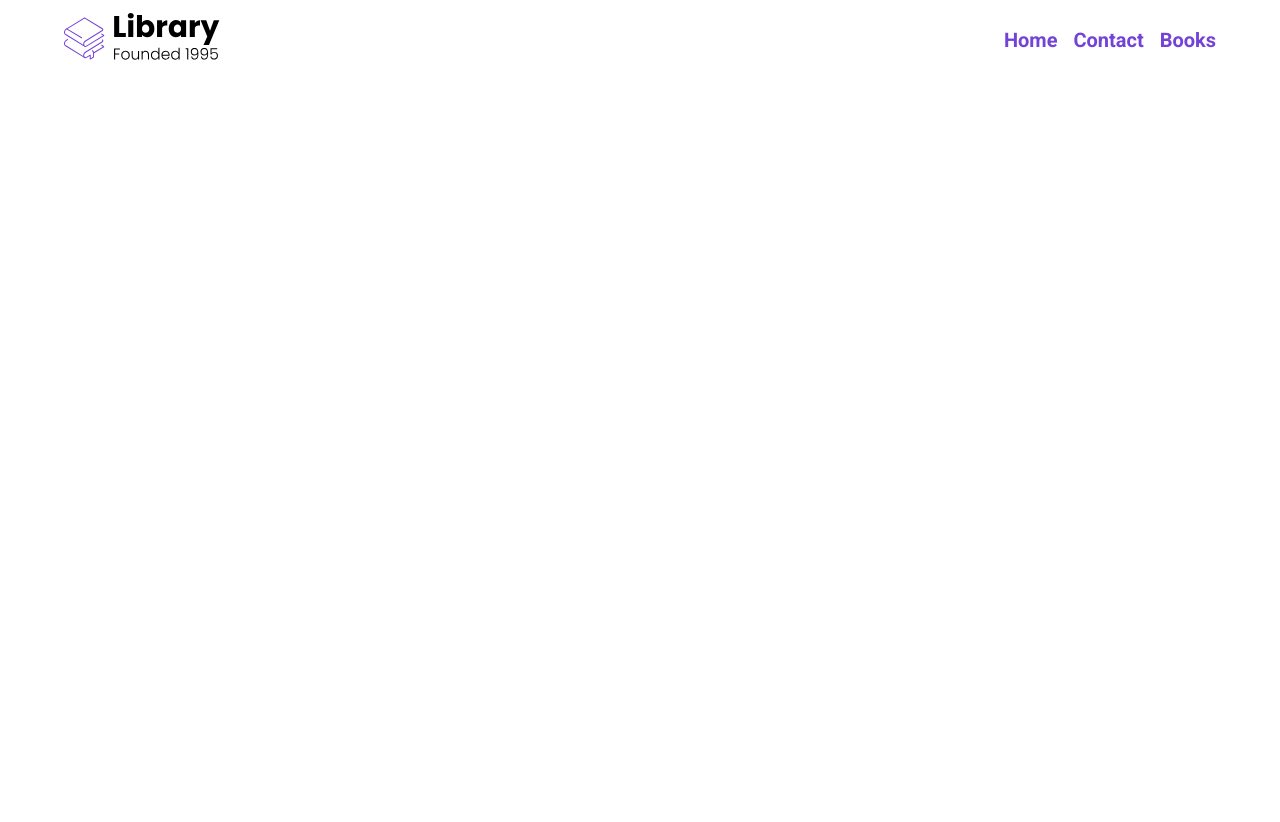
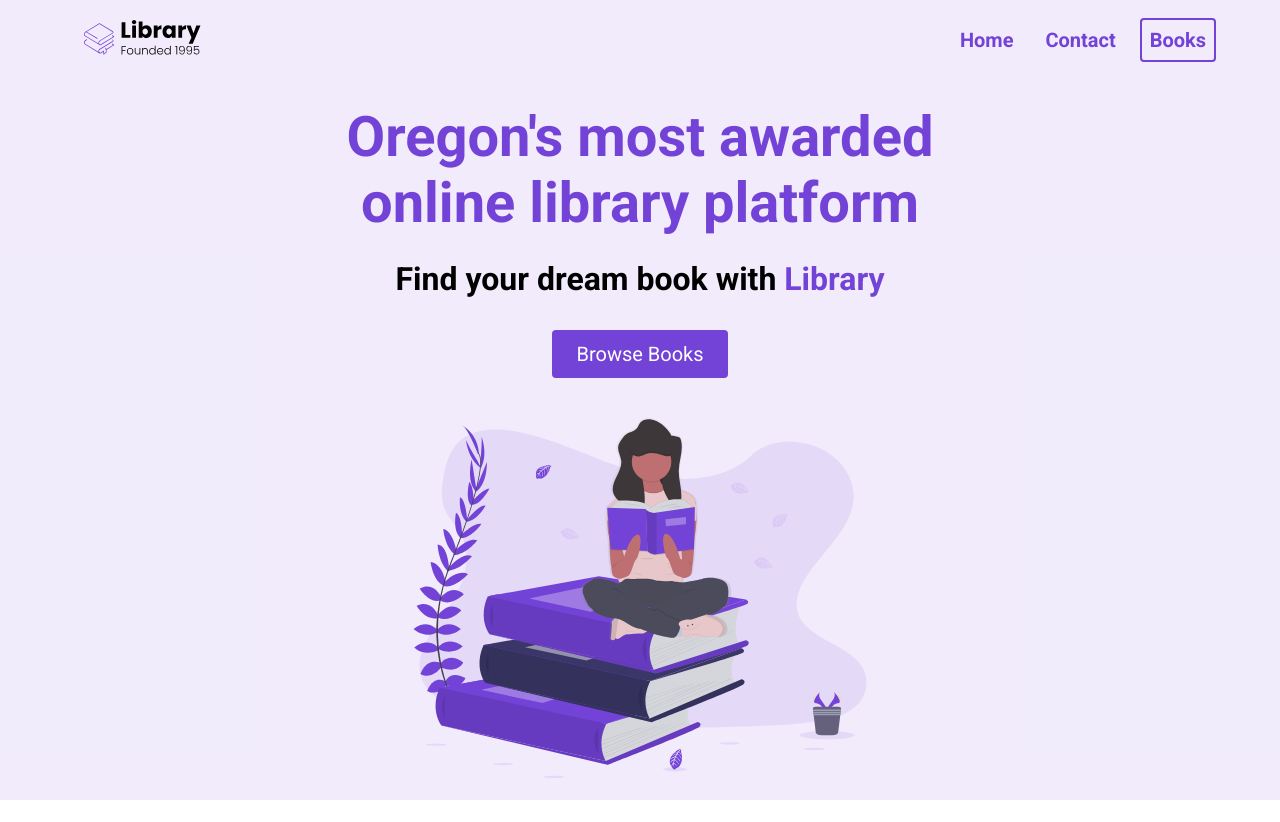
Before and after one commit to astevens104/libraryRefresh, a plain HTML site: page index.html in a window 1280 px wide. Before the commit the page ends 800 px from the top, so only its background shows below. Drawn offline with Linux system fonts and the light colour scheme.

Commit message:
nav and landing page

```diff
--- a/index.html
+++ b/index.html
@@ -8,19 +8,28 @@
 </head>
 
 <body>
-    <section>
+    <section id="landing">
         <nav>
             <div class="nav__container">
             <img class="logo" src="./assets/Library.svg" alt="">
             <ul class="nav__links">
                 <li><a href="#" class="nav__link">Home</a></li>
                 <li><a href="#" class="nav__link">Contact</a></li>
-                <li><a href="#" class="nav__link">Books</a></li>
+                <li><a href="#" class="nav__link nav__link--primary">Books</a></li>
             </ul>
             </div>
         </nav>
         <header>
-
+            <div class="header__container">
+                <div class="header__description">
+                    <h1>Oregon's most awarded online library platform</h1>
+                    <h2>Find your dream book with <span class="purple">Library</span></h2>
+                    <button class="btn">Browse Books</button>
+                </div>
+                <figure  class="header__img--wrapper">
+                    <img src="./assets/Undraw_Books.svg" alt="">
+                </figure>
+            </div>
         </header>
     </section>
 </body>
--- a/styles.css
+++ b/styles.css
@@ -7,11 +7,16 @@
     font-family: "Roboto", serif;
 }
 
-/* NAV  */
-
 nav {
     height: 80px;
     display: flex;
+}
+
+img {
+    width: 100%;
+    height: 100%;
+    max-height: 50vh;
+    padding: 20px;
 }
 .nav__container {
     width: 100%;
@@ -21,6 +26,10 @@ nav {
     justify-content: space-between;
     margin: 0 auto;
     align-items: center;
+}
+
+.purple {
+    color: #7342d6;
 }
 
 .logo {
@@ -41,4 +50,77 @@ li {
     font-size: 20px;
     color: #7342d6;
     font-weight: bold;
+    padding: 8px;
 }
+
+.nav__link:hover {
+    text-decoration: underline;
+}
+
+.nav__link--primary {
+    border: 2px solid #7342d6;
+    border-radius: 4px;
+}
+
+.nav__link--primary:hover {
+    text-decoration: none;
+}
+
+#landing {
+    background-color: rgba(115, 66, 214, 0.1);
+}
+
+header {
+    height: calc(100vh - 80px);
+}
+
+.header__container {
+    width: 100%;
+    max-width: 720px;
+    margin: 0 auto;
+    height: 100%;
+    padding-top: 24px;
+    display: flex;
+    flex-direction: column;
+    justify-content: space-around;
+}
+
+.header__description {
+    display: flex;
+    flex-direction: column;
+    align-items: center;
+}
+
+h1 {
+    font-size: 56px;
+    color: #7342d6;
+    margin-bottom: 24px;
+    text-align: center;
+}
+
+h2 {
+    font-size: 32px;
+    margin-bottom: 32px;
+    text-align: center;
+}
+
+button {
+    cursor: pointer;
+}
+
+button:active {
+    transform: translateY(1px);
+}
+
+.btn {
+    background-color: #7342d6;
+    color: white;
+    padding: 12px 24px;
+    font-size: 20px;
+    border-radius: 4px;
+    border: none;
+}
+
+.header__img--wrapper {
+    padding: 20px;
+}
```
